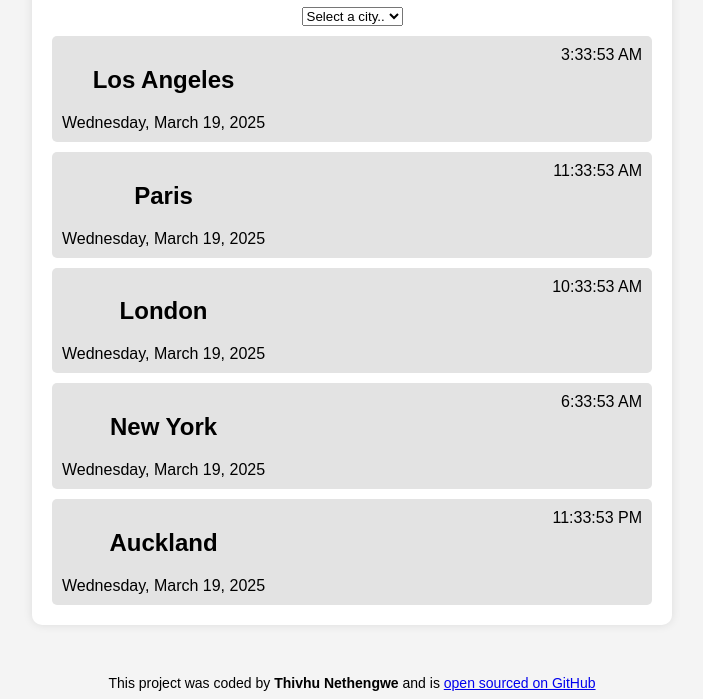
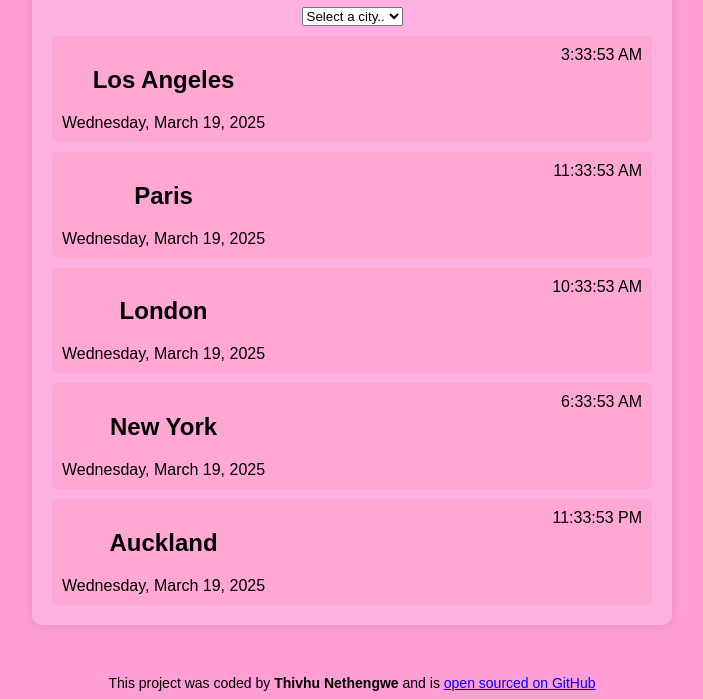
Before and after one commit to Thivhu/World-clock, a plain HTML site: page index.html in a window 1280 px wide. Shown: the part 143-842 px from the top of the page, without its empty margins (288-991 px from the left). Drawn offline with Linux system fonts and the light colour scheme.

Commit message:
Updated css

```diff
--- a/css/style.css
+++ b/css/style.css
@@ -1,13 +1,13 @@
 body {
   font-family: Arial, sans-serif;
-  background-color: #f4f4f4;
+  background-color: #ff9dd6;
   text-align: center;
 }
 
 .container {
   max-width: 600px;
   margin: 50px auto;
-  background: white;
+  background: rgb(255, 177, 225);
   padding: 20px;
   border-radius: 10px;
   box-shadow: 0px 0px 10px rgba(0, 0, 0, 0.1);
@@ -16,7 +16,7 @@ body {
 .city {
   display: flex;
   justify-content: space-between;
-  background: #e3e3e3;
+  background: #ffa8d4;
   padding: 10px;
   margin-top: 10px;
   border-radius: 5px;
```
